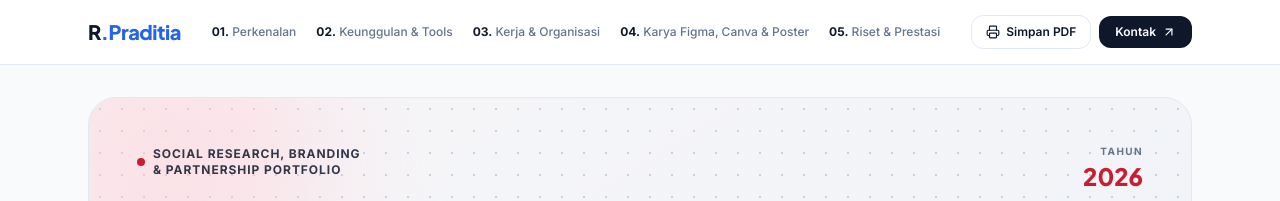
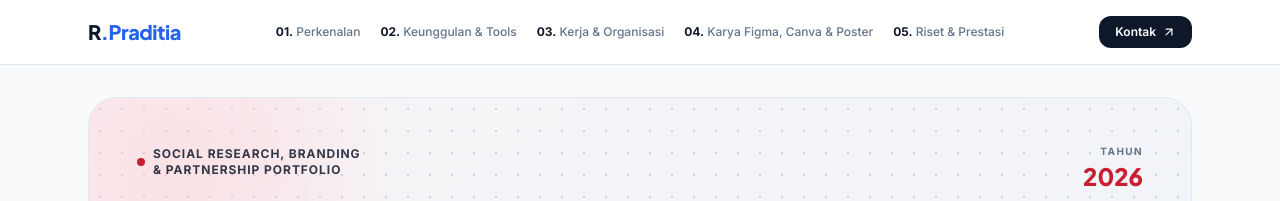
Before and after one commit to renjhapraditia923-bit/Portofolio-Renjha, a website: page index.html in a window 1280 px wide. Shown: the top 201 px of the page. Drawn offline with nearby package versions, Linux system fonts and the light colour scheme; no server answers.

Commit message:
Update index.html

```diff
--- a/index.html
+++ b/index.html
@@ -97,10 +97,7 @@
 
             <!-- Action Buttons -->
             <div class="no-print flex items-center gap-2 shrink-0">
-                <button onclick="window.print()" class="inline-flex items-center gap-1.5 px-3.5 py-2 rounded-xl bg-white border border-deckBorder hover:border-deckInk text-deckInk text-xs font-semibold transition-colors">
-                    <i data-lucide="printer" class="w-3.5 h-3.5"></i>
-                    <span>Simpan PDF</span>
-                </button>
+
                 <a href="#kontak" class="inline-flex items-center gap-1.5 px-4 py-2 rounded-xl bg-deckInk hover:bg-slate-800 text-white text-xs font-semibold transition-colors">
                     <span>Kontak</span>
                     <i data-lucide="arrow-up-right" class="w-3.5 h-3.5"></i>
```
